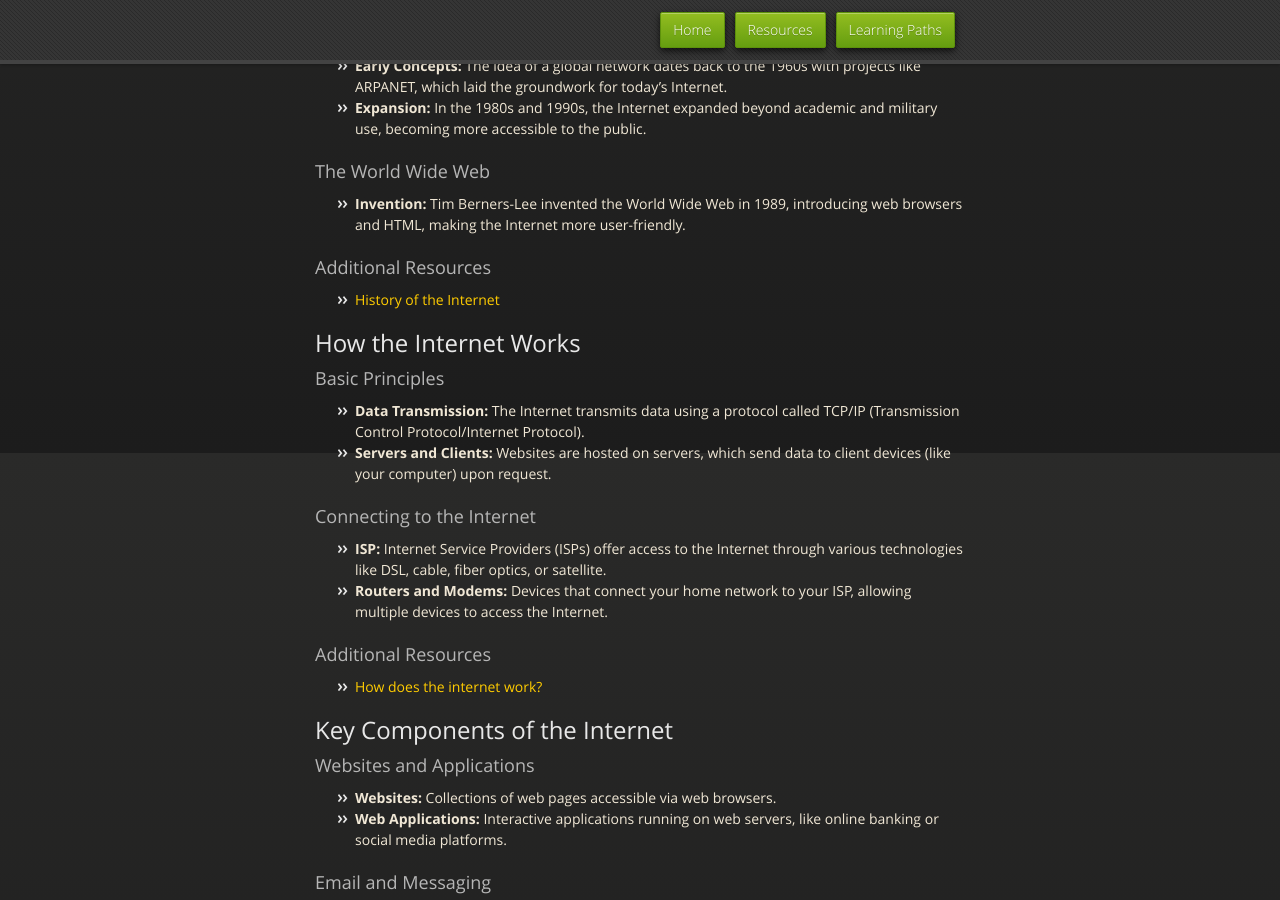
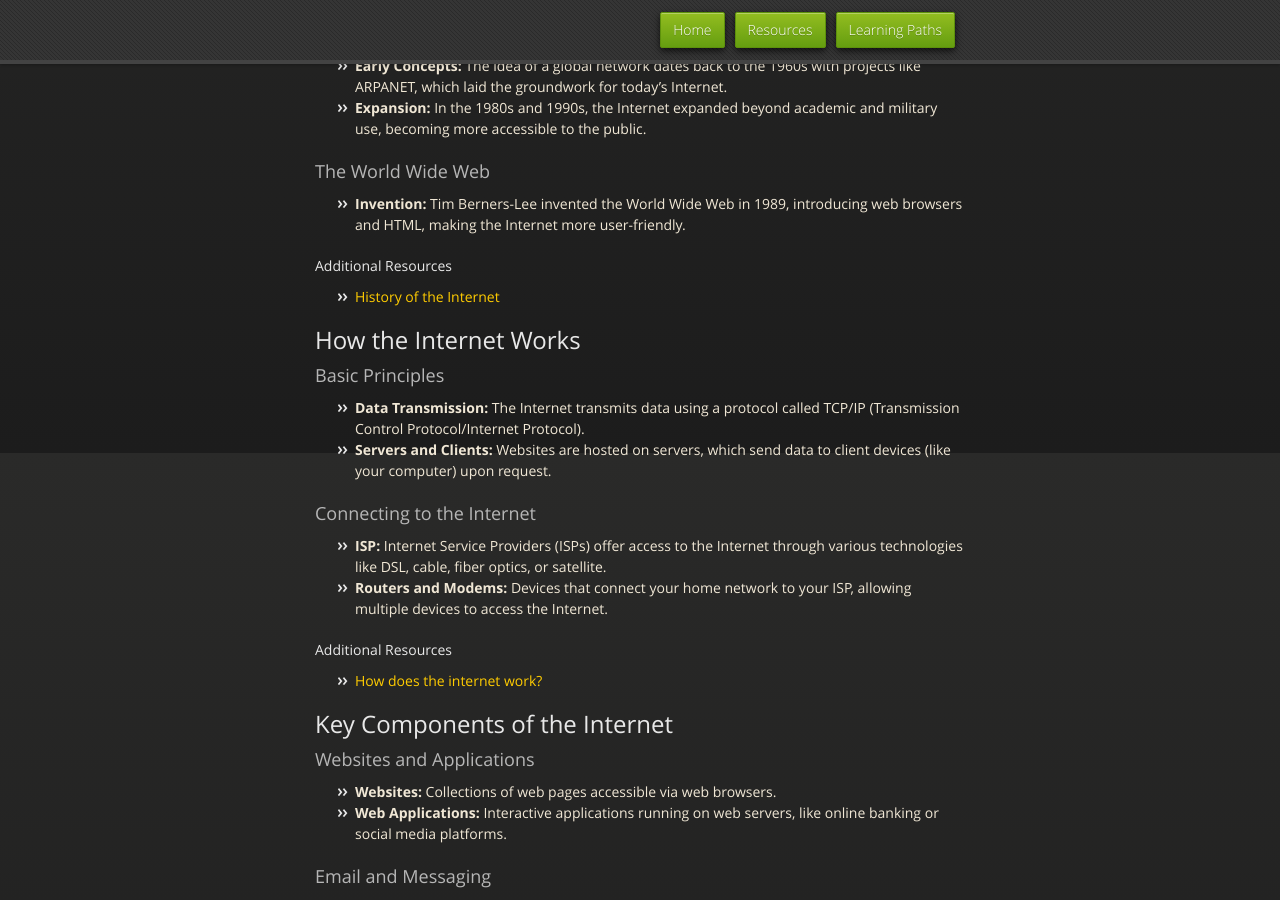
Before and after one commit to jaceflournoy/jaceflournoy.github.io, a Jekyll site: the page built from learning-paths/absolute-beginner/intro-to-internet.md, in a window 1280 px wide and 900 px high, scrolled down 447 px. Built offline with Jekyll 4.4.1, drawn with Linux system fonts in a browser that asks for light colours; our own code applies the rules of GitHub Pages for plain Markdown files.

Commit message:
Minor syntax update

```diff
--- a/learning-paths/absolute-beginner/intro-to-internet.md
+++ b/learning-paths/absolute-beginner/intro-to-internet.md
@@ -11,7 +11,7 @@ The Internet is a global network of computers connected to each other, allowing
 ### The World Wide Web
 - **Invention:** Tim Berners-Lee invented the World Wide Web in 1989, introducing web browsers and HTML, making the Internet more user-friendly.
 
-### Additional Resources
+#### Additional Resources
 - [History of the Internet](https://www.internetsociety.org/internet/history-internet/?gclid=Cj0KCQiAjMKqBhCgARIsAPDgWlwKxsp4bWpqXyMZ5ImhNWKuvdXqpGY0Q0S4n82-vN_LxZzcj1S07M4aAt1xEALw_wcB)
 
 ## How the Internet Works
@@ -23,7 +23,7 @@ The Internet is a global network of computers connected to each other, allowing
 - **ISP:** Internet Service Providers (ISPs) offer access to the Internet through various technologies like DSL, cable, fiber optics, or satellite.
 - **Routers and Modems:** Devices that connect your home network to your ISP, allowing multiple devices to access the Internet.
 
-### Additional Resources
+#### Additional Resources
 - [How does the internet work?](https://www.cloudflare.com/learning/network-layer/how-does-the-internet-work/)
 
 ## Key Components of the Internet
@@ -39,7 +39,7 @@ The Internet is a global network of computers connected to each other, allowing
 - **Definition:** Storing and accessing data and applications over the Internet instead of on a local computer.
 - **Services:** Include storage solutions (like Google Drive), software as a service (SaaS) applications, and more.
 
-### Additional Resources
+#### Additional Resources
 - [What is Cloud Computing?](https://azure.microsoft.com/en-us/resources/cloud-computing-dictionary/what-is-cloud-computing)
 
 ## Internet Safety and Security
@@ -47,14 +47,14 @@ The Internet is a global network of computers connected to each other, allowing
 - **Malware:** Malicious software designed to damage or disrupt systems.
 - **Phishing:** Attempts to acquire sensitive information through deceptive emails or websites.
 
-### Additional Resources
+#### Additional Resources
 - [Cybersecurity Threats](https://www.splunk.com/en_us/blog/learn/cybersecurity-threats.html)
 
 ### Safe Internet Practices
 - **Strong Passwords:** Creating complex and unique passwords for different online accounts.
 - **Software Updates:** Keeping software and operating systems up to date to protect against vulnerabilities.
 
-### Additional Resources
+#### Additional Resources
 - [Top 10 Internet Safety Rules](https://usa.kaspersky.com/resource-center/preemptive-safety/top-10-internet-safety-rules-and-what-not-to-do-online)
 
 ## The Impact of the Internet on Society
```
Also changed, not shown: learning-paths/absolute-beginner/intro-cybersecurity-concepts.md (+2 -2 lines), learning-paths/absolute-beginner/intro-to-computers.md (+3 -3 lines).
